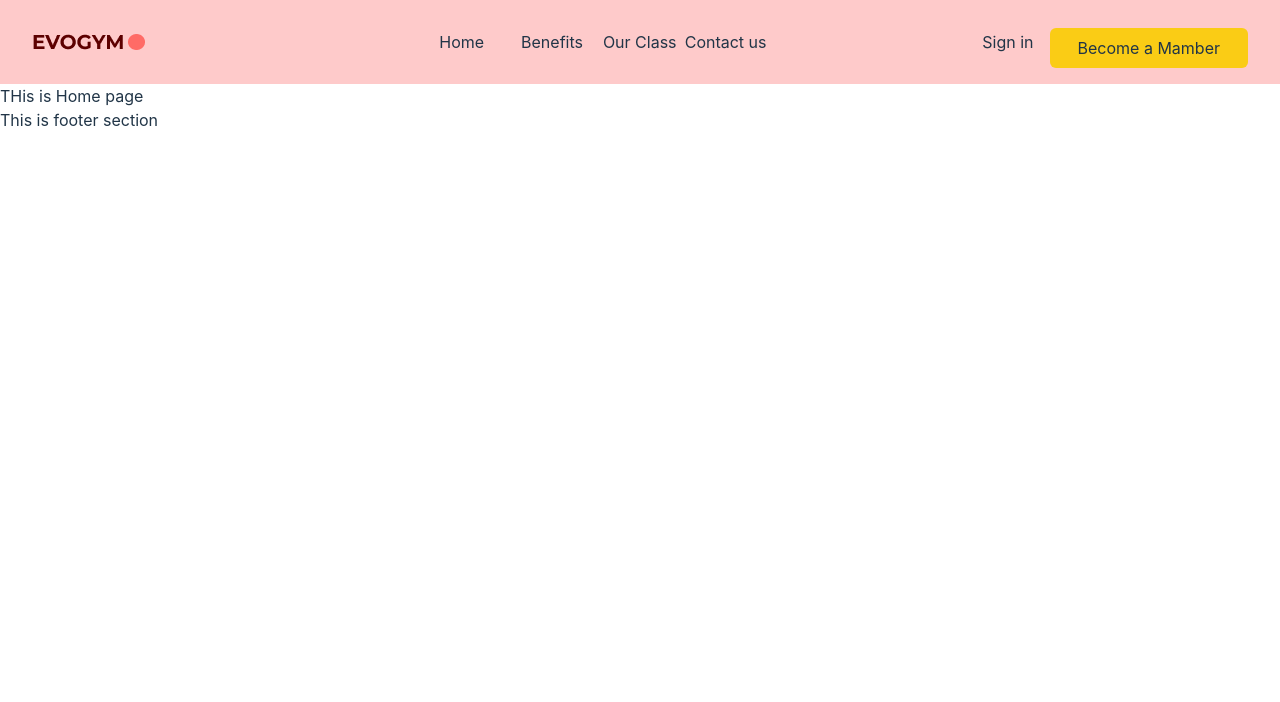
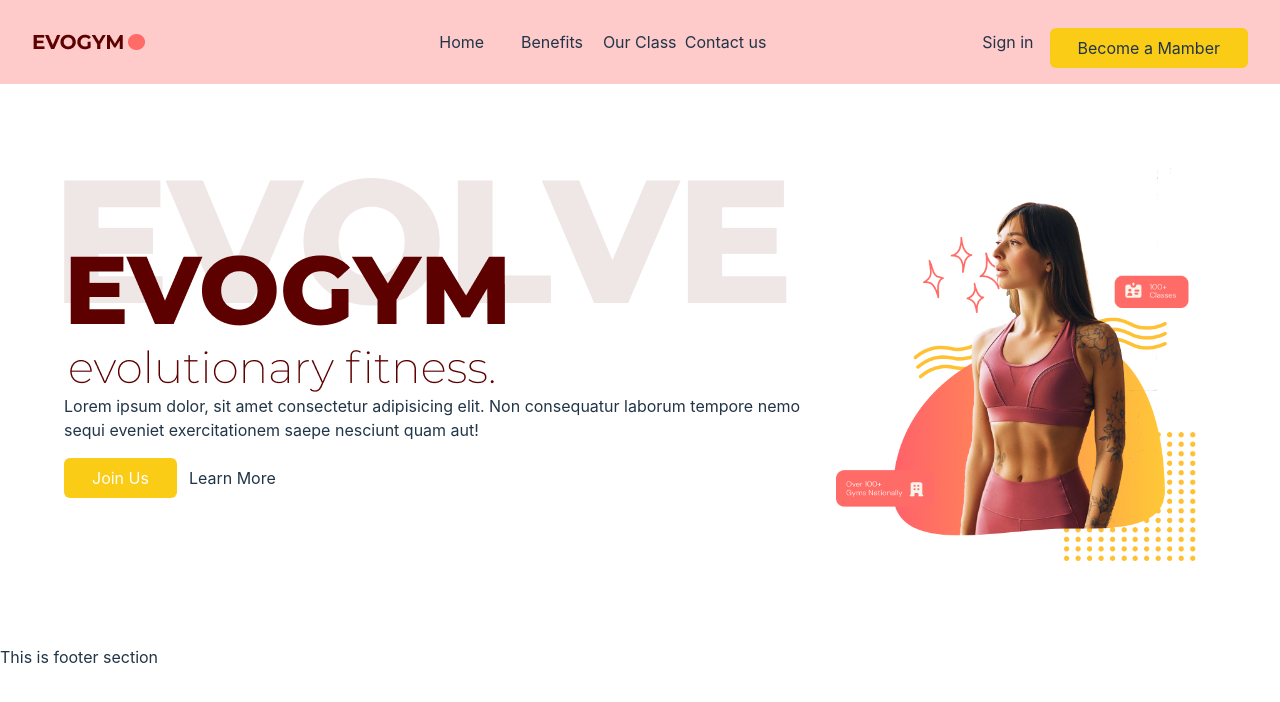
Before and after one commit to Flocky05/GymGirl, a React (Vite) app: page / in a window 1280 px wide. Shown: the top 702 px of the page. Built offline with nearby package versions, Linux system fonts and the light colour scheme.

Commit message:
update home section

```diff
--- a/src/component/Home/Home.jsx
+++ b/src/component/Home/Home.jsx
@@ -1,9 +1,23 @@
-
+import img1 from "../../assets/HomePageText.png"
+import img2 from "../../assets/HomePageGraphic.png"
+ import img3 from "../../assets/EvolveText.png"
+import { Link } from "react-router-dom";
 
 const Home = () => {
     return (
-        <div>
-            <h2>THis is Home page</h2>
+        <div className="flex justify-around items-center p-16 ">
+            <div className="relative">
+                <img src={img1} alt="" />
+                <p>Lorem ipsum dolor, sit amet consectetur adipisicing elit. Non consequatur laborum tempore nemo sequi eveniet exercitationem saepe nesciunt quam aut!</p>
+                <div className="flex gap-3 items-center mt-4">
+                    <Link className="bg-yellow-400 px-7 py-2 rounded-md text-white" to="/">Join Us</Link>
+                    <Link  to="/">Learn More</Link>
+                </div>
+                <img className="absolute -mt-80 -z-10" src={img3} alt="" />
+            </div>
+            <div>
+                <img className="p-5" src={img2} alt="" />
+            </div>
         </div>
     );
 };
--- a/src/component/Navbar/Navbar.jsx
+++ b/src/component/Navbar/Navbar.jsx
@@ -3,7 +3,7 @@ import img from "../../assets/Logo.png"
 
 const Navbar = () => {
     return (
-        <div className="flex justify-between items-center px-8 p-4 hover:bg-red-200">
+        <div className="flex justify-between items-center px-8 p-4 bg-orange-50 hover:bg-red-200">
             <div className="grid grid-cols-2 gap-20">
                 <img src={img} alt="" />
                 <div className="grid grid-cols-4">
--- a/src/index.css
+++ b/src/index.css
@@ -6,6 +6,7 @@
   line-height: 1.5;
   font-weight: 400;
 
+  background-color: antiquewhite;
   font-synthesis: none;
   text-rendering: optimizeLegibility;
   -webkit-font-smoothing: antialiased;
```
